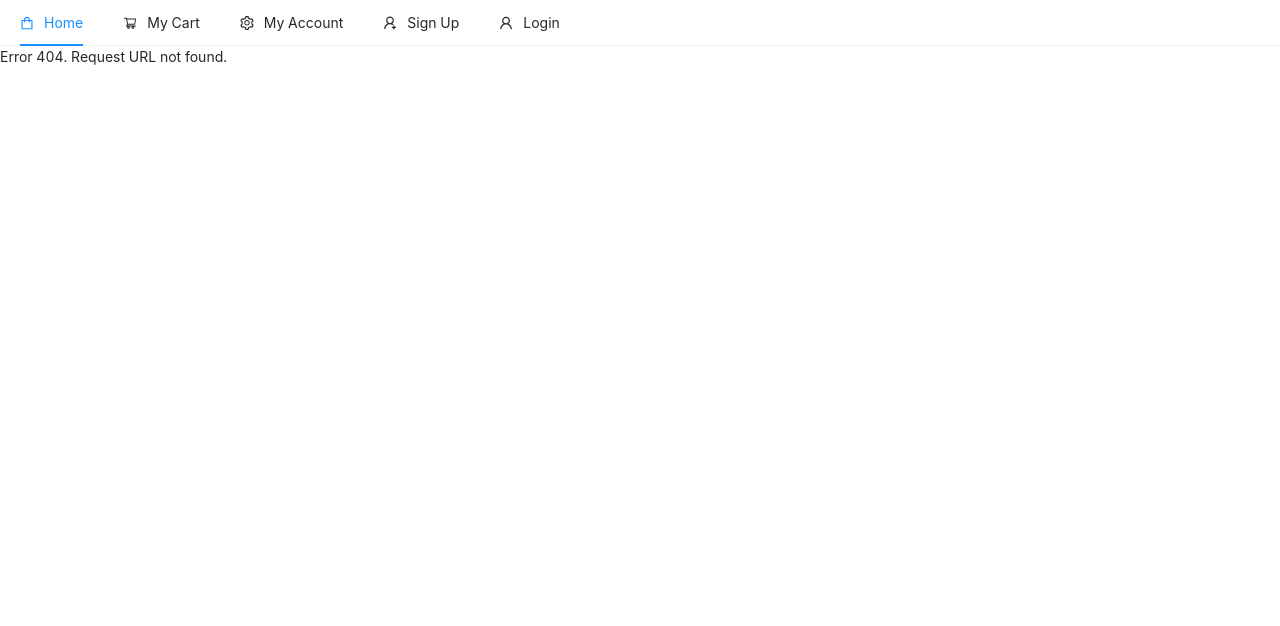
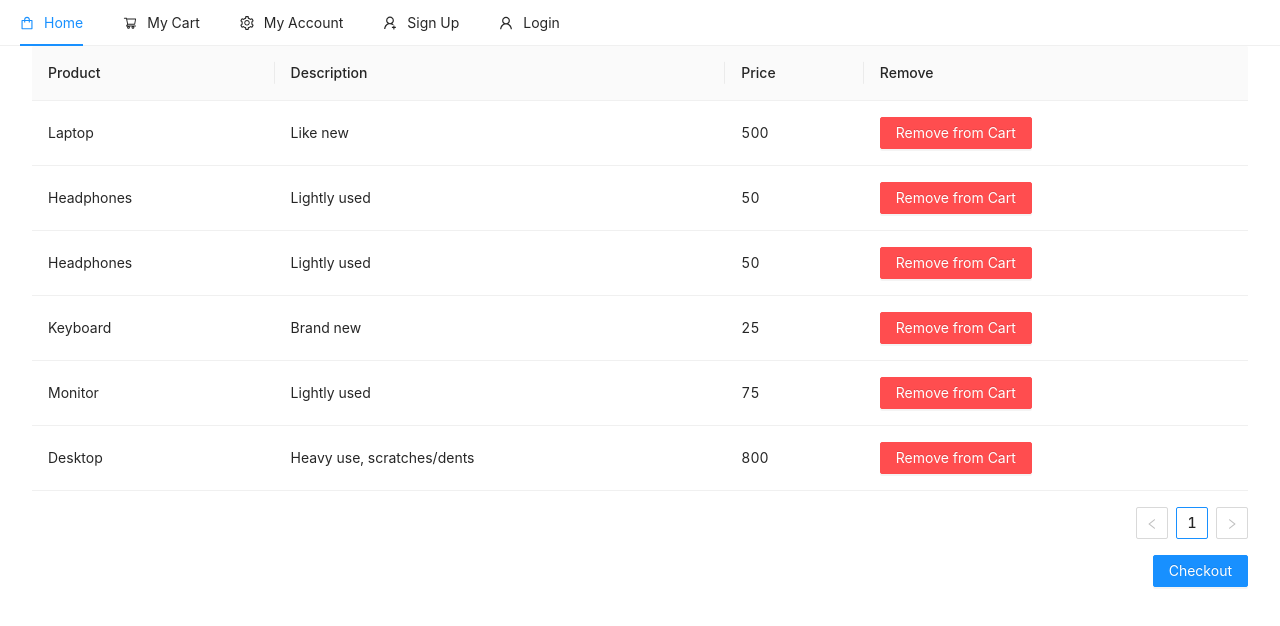
Before and after one commit to brogers856/cse5234_proj, a React (Create React App) app in the folder client/: page /cart in a window 1280 px wide. Before the commit this address had no page. Shown: the top 626 px of the page. Built offline with nearby package versions, Linux system fonts and the light colour scheme.

Commit message:
Added cart page and shipping info page

```diff
--- a/client/src/App.js
+++ b/client/src/App.js
@@ -1,24 +1,28 @@
 import React from 'react';
-import {Switch, Route} from 'react-router-dom';
+import { Switch, Route } from 'react-router-dom';
 
 import Login from './pages/authentication/Login';
 import Register from './pages/authentication/Register';
-import { Home } from './pages';
+import { Home, Cart, Shipping } from './pages';
 import Header from './components/navigation/Header';
 import NotFound from './pages/404/NotFound';
 
 const App = () => {
-  return(
+  return (
     <>
       <Header />
+      <div style={{ marginLeft: "2rem", marginRight: "2rem", display: "flex", flexDirection: "column" }}>
         <Switch>
           <Route exact path="/login" component={Login} />
           <Route exact path="/register" component={Register} />
+          <Route exact path="/cart" component={Cart} />
+          <Route exact path="/shipping" component={Shipping} />
           <Route exact path="/" component={Home} />
 
           {/* Default path. All other (and undefined) routes go here. */}
-        <Route component={NotFound}/>
+          <Route component={NotFound} />
         </Switch>
+      </div>
     </>
   );
 }
--- a/client/src/components/navigation/Header.js
+++ b/client/src/components/navigation/Header.js
@@ -1,5 +1,6 @@
-import React, {useState} from 'react';
-import {Menu} from 'antd';
+import React, { useState } from 'react';
+import { Link } from 'react-router-dom';
+import { Menu } from 'antd';
 import {
     UserAddOutlined,
     UserOutlined,
@@ -8,9 +9,9 @@ import {
     ShoppingCartOutlined
 } from "@ant-design/icons";
 
-const {SubMenu, Item} = Menu;
+const { SubMenu, Item } = Menu;
 
-const Header= () => {
+const Header = () => {
     const [current, setCurrent] = useState('home');
 
     const handleClick = (event) => {
@@ -19,27 +20,27 @@ const Header= () => {
 
     return (
         <Menu onClick={handleClick} selectedKeys={[current]} mode="horizontal">
-            <Item key="home" icon={<ShoppingOutlined />} style={{float: 'left'}}>
-                Home
+            <Item key="home" icon={<ShoppingOutlined />} style={{ float: 'left' }}>
+                <Link to='/'>Home</Link>
             </Item>
 
-            <Item key="cart" icon={<ShoppingCartOutlined />} style={{float: 'left'}}>
-                My Cart
+            <Item key="cart" icon={<ShoppingCartOutlined />} style={{ float: 'left' }}>
+                <Link to='/cart'>My Cart</Link>
             </Item>
 
-            <SubMenu icon={<SettingOutlined />} title="My Account" style={{float: 'left'}}>
+            <SubMenu icon={<SettingOutlined />} title="My Account" style={{ float: 'left' }}>
                 <Item key="setting:1">Option 1</Item>
                 <Item key="setting:2">Option 2</Item>
             </SubMenu>
 
-            <Item key="signup" icon={<UserAddOutlined />} style={{float: 'right'}}>
+            <Item key="signup" icon={<UserAddOutlined />} style={{ float: 'right' }}>
                 Sign Up
             </Item>
 
-            <Item key="login" icon={<UserOutlined />} style={{float: 'right'}}>
+            <Item key="login" icon={<UserOutlined />} style={{ float: 'right' }}>
                 Login
             </Item>
-      </Menu>
+        </Menu>
     )
 };
 
--- /dev/null
+++ b/client/src/pages/cart/Cart.js
@@ -0,0 +1,71 @@
+import React from "react";
+import { Link } from "react-router-dom"
+import { Table, Space, Button } from "antd";
+
+function onChange(value) {
+    console.log('changed', value);
+}
+
+const columns = [
+    { title: 'Product', dataIndex: 'product', key: 'product' },
+    { title: 'Description', dataIndex: 'description', key: 'description' },
+    { title: 'Price', dataIndex: 'price', key: 'price' },
+    {
+        title: 'Remove',
+        dataIndex: '',
+        key: 'x',
+        render: () => <Button type="primary" danger>Remove from Cart</Button>,
+    },
+];
+
+const data = [
+    {
+        key: 1,
+        product: 'Laptop',
+        price: 500,
+        description: 'Like new'
+    },
+    {
+        key: 2,
+        product: 'Headphones',
+        price: 50,
+        description: 'Lightly used'
+    },
+    {
+        key: 3,
+        product: 'Headphones',
+        price: 50,
+        description: 'Lightly used'
+    },
+    {
+        key: 4,
+        product: 'Keyboard',
+        price: 25,
+        description: 'Brand new'
+    },
+    {
+        key: 5,
+        product: 'Monitor',
+        price: 75,
+        description: 'Lightly used'
+    },
+    {
+        key: 6,
+        product: 'Desktop',
+        price: 800,
+        description: 'Heavy use, scratches/dents'
+    },
+];
+
+const Cart = () => (
+    <>
+        <Space direction="vertical" size="large"></Space>
+        <Table
+            columns={columns}
+            dataSource={data}
+        />
+        <Button style={{ marginLeft: "auto" }} type="primary"><Link to="/shipping">Checkout</Link></Button>
+    </>
+);
+
+export default Cart;
--- a/client/src/pages/home/Home.js
+++ b/client/src/pages/home/Home.js
@@ -1,5 +1,5 @@
 import React from "react";
-import { Table, InputNumber, Space } from "antd";
+import { Table, InputNumber, Space, Button } from "antd";
 
 function onChange(value) {
   console.log('changed', value);
@@ -7,14 +7,17 @@ function onChange(value) {
 
 const columns = [
   { title: 'Product', dataIndex: 'product', key: 'product' },
+  { title: 'Description', dataIndex: 'description', key: 'description' },
   { title: 'Price', dataIndex: 'price', key: 'price' },
-  { title: 'Quantity', dataIndex: 'quantity', key: 'quantity',
-      render: () => <InputNumber min={0} max={100} defaultValue={0} onChange={onChange} />, },
+  {
+    title: 'Quantity', dataIndex: 'quantity', key: 'quantity',
+    render: () => <InputNumber min={0} max={100} defaultValue={0} onChange={onChange} />,
+  },
   {
     title: 'Purchase',
     dataIndex: '',
     key: 'x',
-    render: () => <a>Add to Cart</a>,
+    render: () => <Button type="primary">Add to Cart</Button>,
   },
 ];
 
@@ -23,31 +26,31 @@ const data = [
     key: 1,
     product: 'Laptop',
     price: 500,
-    condition: 'Like new'
+    description: 'Like new'
   },
   {
     key: 2,
     product: 'Headphones',
     price: 50,
-    condition: 'Lightly used'
+    description: 'Lightly used'
   },
   {
     key: 3,
     product: 'Keyboard',
     price: 25,
-    condition: 'Brand new'
+    description: 'Brand new'
   },
   {
     key: 4,
     product: 'Monitor',
     price: 75,
-    condition: 'Lightly used'
+    description: 'Lightly used'
   },
   {
     key: 5,
     product: 'Desktop',
     price: 800,
-    condition: 'Heavy use, scratches/dents'
+    description: 'Heavy use, scratches/dents'
   },
 ];
 
--- a/client/src/pages/index.js
+++ b/client/src/pages/index.js
@@ -1,4 +1,6 @@
 export { default as Home } from './home/Home';
+export { default as Cart } from './cart/Cart';
+export { default as Shipping } from './shipping/Shipping';
 export { default as NotFound } from './404/NotFound';
 export { default as Login } from './authentication/Login';
 export { default as Register } from './authentication/Register';
--- /dev/null
+++ b/client/src/pages/shipping/Shipping.js
@@ -0,0 +1,63 @@
+import React from "react";
+import { Form, Input, Button, Select } from 'antd';
+
+const { Option } = Select;
+
+
+const Shipping = () => {
+    const onFinish = (values) => {
+        console.log('Success:', values);
+    };
+
+    const onFinishFailed = (errorInfo) => {
+        console.log('Failed:', errorInfo);
+    };
+
+    return (
+        <Form
+            name="basic"
+            labelCol={{ span: 8 }}
+            wrapperCol={{ span: 16 }}
+            initialValues={{ remember: true }}
+            onFinish={onFinish}
+            onFinishFailed={onFinishFailed}
+            autoComplete="off"
+        >
+            <Form.Item label="Address">
+                <Input.Group compact>
+                    <Form.Item
+                        name={['address', 'street']}
+                        noStyle
+                        rules={[{ required: true, message: 'Street is required' }]}
+                    >
+                        <Input style={{ width: '50%' }} placeholder="Input street" />
+                    </Form.Item>
+                    <Form.Item
+                        name={['address', 'state']}
+                        noStyle
+                        rules={[{ required: true, message: 'State is required' }]}
+                    >
+                        <Input style={{ width: '50%' }} placeholder="Input state" />
+                    </Form.Item>
+                </Input.Group>
+            </Form.Item>
+            <Form.Item label="Shipping Method" name="method" rules={[{ required: true, message: 'Shipping method is required' }]}>
+                <Select placeholder="Select method">
+                    <Option value="regular">Regular</Option>
+                    <Option value="expedited">Expedited</Option>
+                </Select>
+            </Form.Item>
+
+            <Form.Item name={['user', 'email']} label="Email" rules={[{ type: 'email', required: true, message: 'Email is required' }]}>
+                <Input />
+            </Form.Item>
+
+            <Form.Item wrapperCol={{ offset: 8, span: 16 }}>
+                <Button type="primary" htmlType="submit">
+                    Submit
+                </Button>
+            </Form.Item>
+        </Form>
+    );
+}
+export default Shipping;
```
Also changed, not shown: 1 other file (tests, documents, lock files or other folders). Lines whose indentation alone changed are shown as unchanged.
